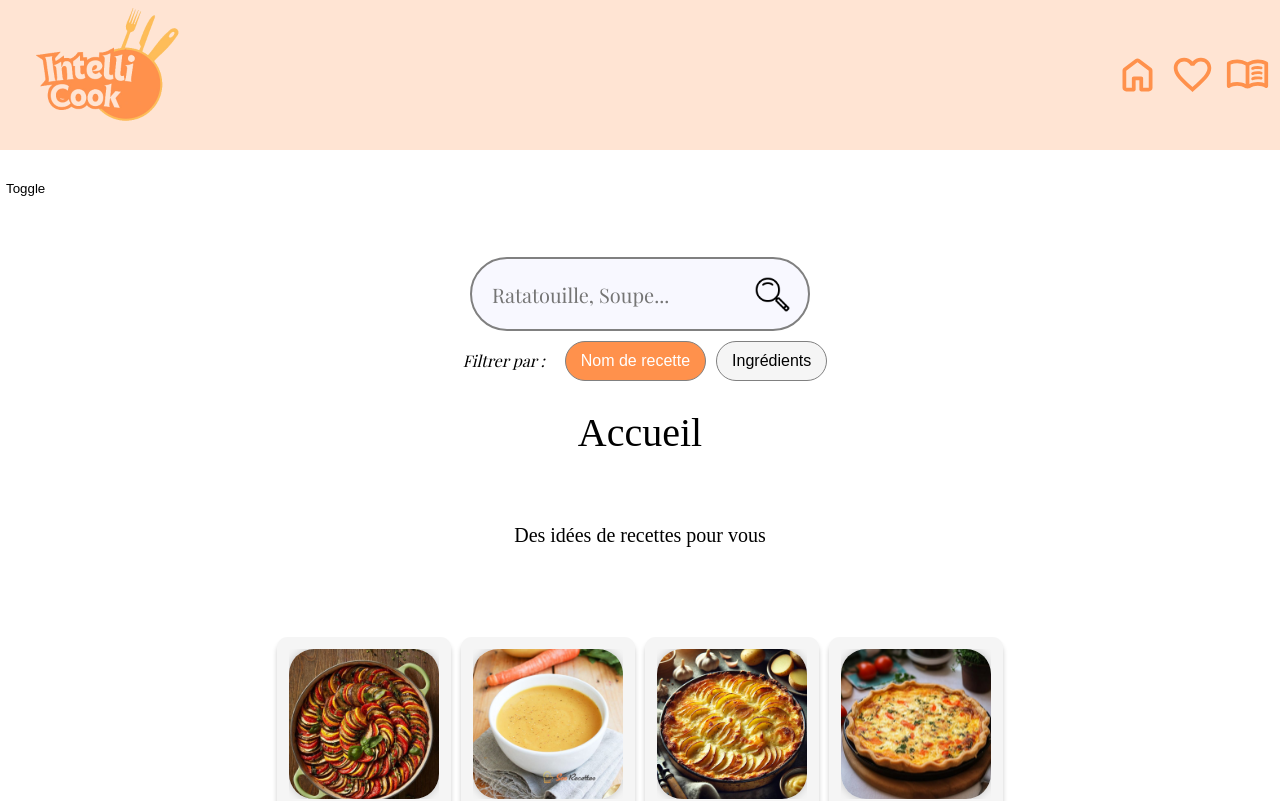
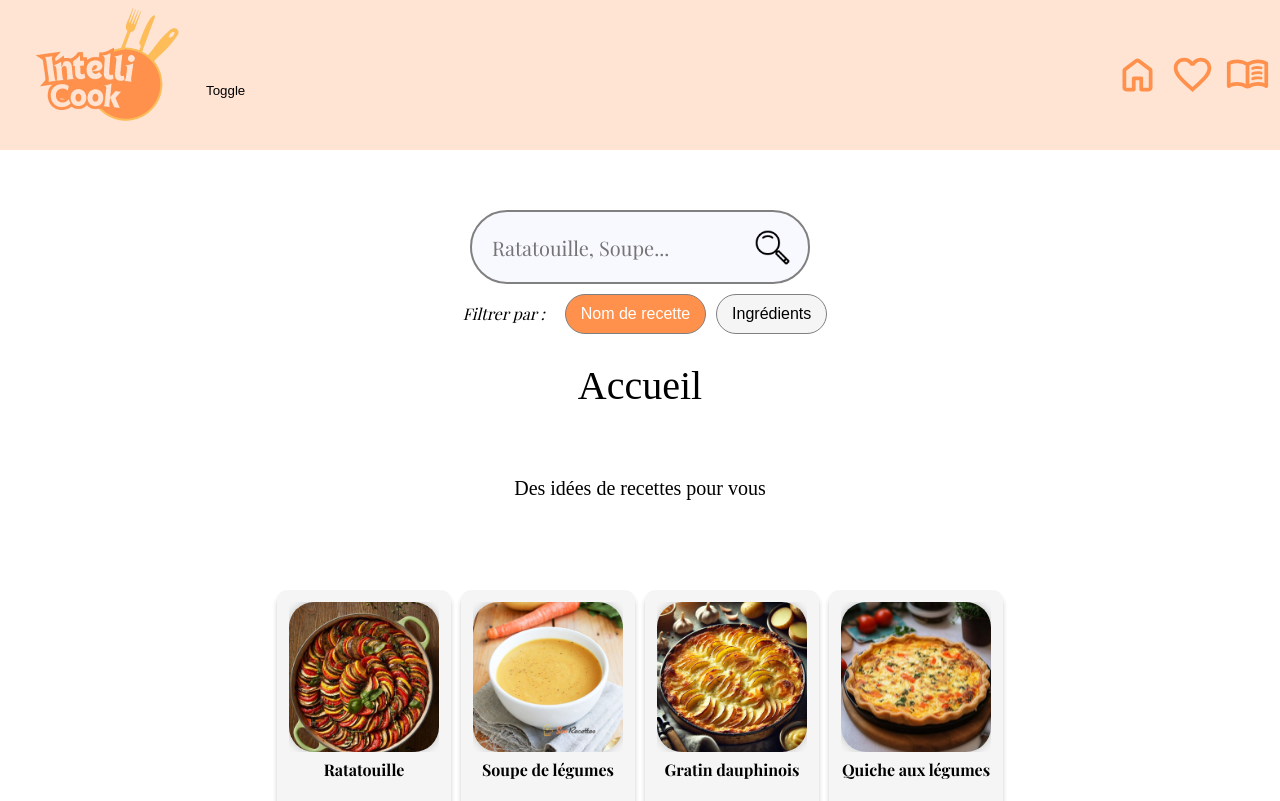
Before and after one commit to JuliePlagias/Brief-IntelliCook, a React (Create React App) app: page / in a window 1280 px wide. Shown: the top 801 px of the page. Built offline with nearby package versions, Linux system fonts and the light colour scheme; a web font is replaced by a local one.

Commit message:
Moved dark mode button to navbar

```diff
--- a/src/component/navbar/Navbar.jsx
+++ b/src/component/navbar/Navbar.jsx
@@ -1,11 +1,9 @@
 import NavbarMobile from './NavbarMobile'
 import NavbarDesktop from './NavbarDesktop'
-import ToggleButton from '../ToggleButton'
 
 export default function NavBar() {
   return (
     <>
-      <ToggleButton />
       <NavbarDesktop />
       <NavbarMobile />
     </>
--- a/src/component/navbar/NavbarDesktop.jsx
+++ b/src/component/navbar/NavbarDesktop.jsx
@@ -1,6 +1,7 @@
 import { Link, Outlet } from 'react-router-dom'
 import { useContext } from 'react'
 import { DarkModeContext } from '../DarkModeProvider'
+import ToggleButton from '../ToggleButton'
 
 export default function NavbarDesktop() {
   const { darkMode } = useContext(DarkModeContext)
@@ -15,6 +16,7 @@ export default function NavbarDesktop() {
             alt='Intelli Cook Logo'
           ></img>
         </Link>
+        <ToggleButton />
         <div className='icons'>
           <Link to='/'>
             <svg
--- a/src/component/navbar/NavbarMobile.jsx
+++ b/src/component/navbar/NavbarMobile.jsx
@@ -4,6 +4,7 @@ import Burger from './Burger'
 import { Link } from 'react-router-dom'
 import { useContext } from 'react'
 import { DarkModeContext } from '../DarkModeProvider'
+import ToggleButton from '../ToggleButton'
 
 export default function NavbarMobile() {
   const [isOpen, setIsOpen] = useState(false)
@@ -31,6 +32,7 @@ export default function NavbarMobile() {
             alt='Intelli Cook Logo'
           />
         </Link>
+        <ToggleButton />
       </div>
       <Burger isOpen={isOpen} setIsOpen={setIsOpen} />
       <MenuBurger isOpen={isOpen} setIsOpen={setIsOpen} />
```
